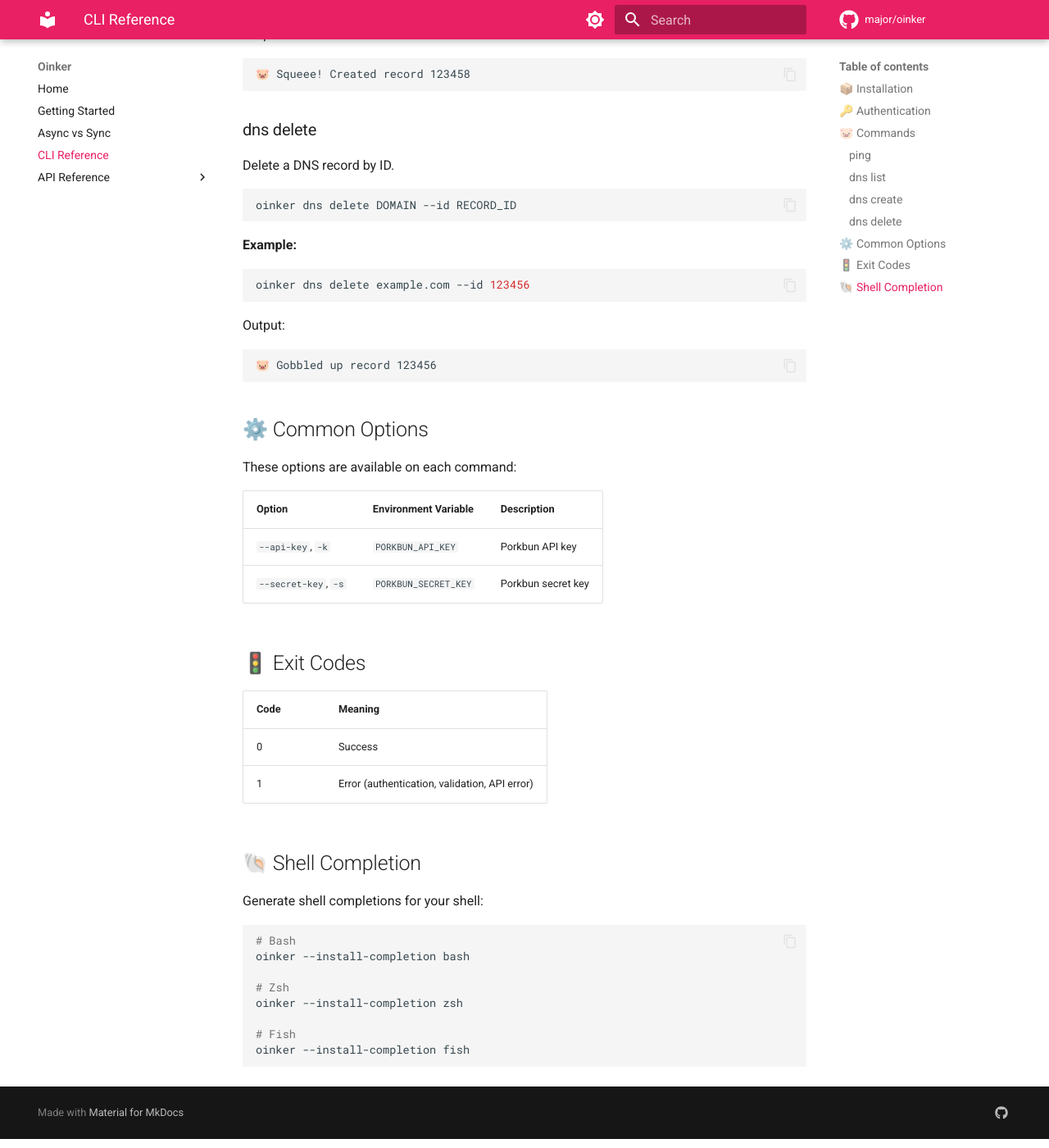
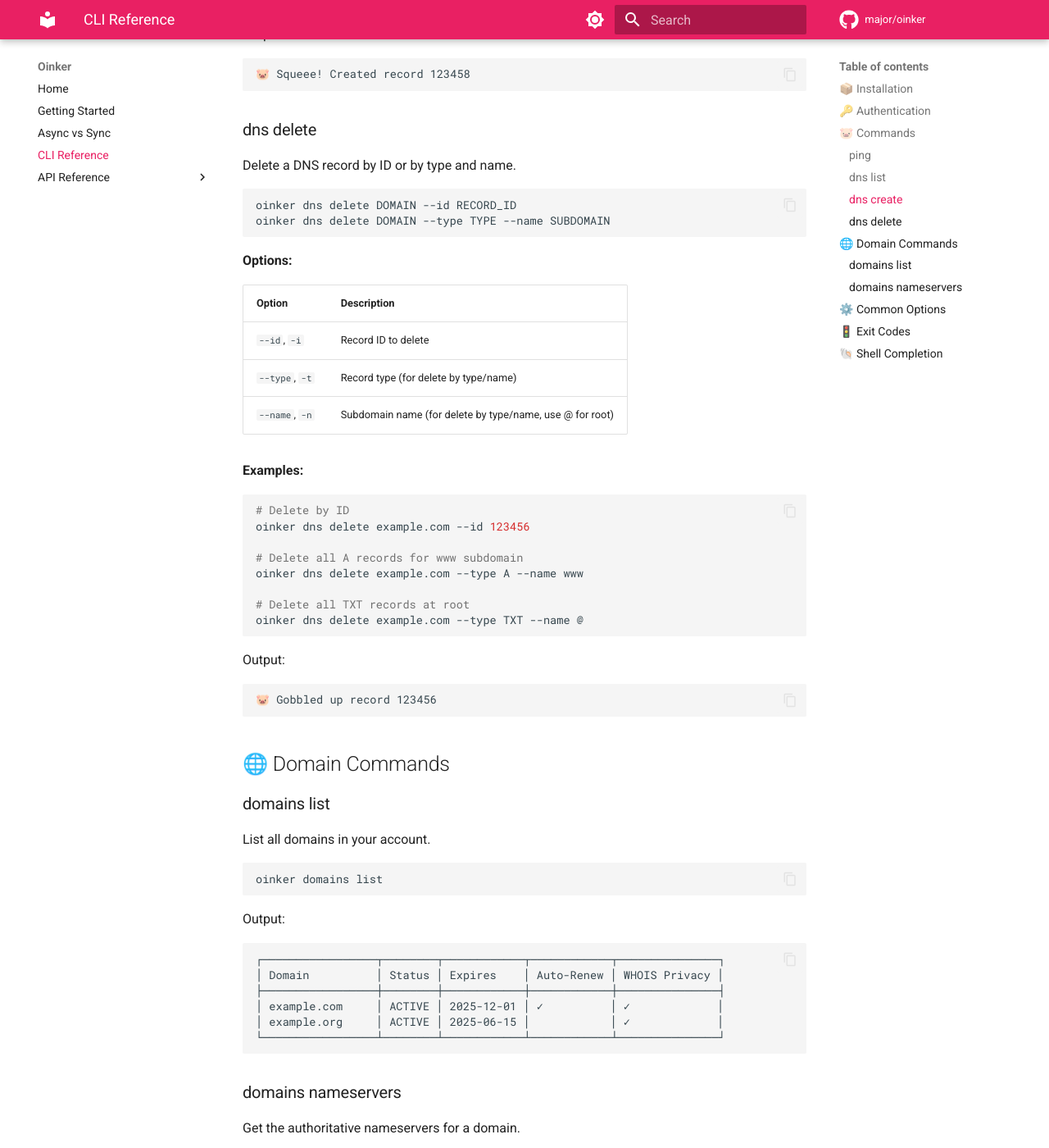
Before and after one commit to major/oinker, an MkDocs documentation site: the page built from docs/cli.md, in a window 1280 px wide and 1400 px high, scrolled down 2404 px. Shown: the whole window at 82% size. Built offline with MkDocs 1.6.1 and Material for MkDocs 9.7.7, drawn with Linux system fonts in a browser that asks for light colours; comment, search, counter and statistics services are not loaded; some of the changed text lies outside the part shown.

Commit message:
docs: add domain commands to CLI reference (#15)
Signed-off-by: Major Hayden <major@mhtx.net>

````diff
--- a/docs/cli.md
+++ b/docs/cli.md
@@ -113,22 +113,87 @@
 
 ### dns delete
 
-Delete a DNS record by ID.
+Delete a DNS record by ID or by type and name.
 
 ```bash
 oinker dns delete DOMAIN --id RECORD_ID
+oinker dns delete DOMAIN --type TYPE --name SUBDOMAIN
 ```
 
-**Example:**
+**Options:**
+
+| Option | Description |
+|--------|-------------|
+| `--id`, `-i` | Record ID to delete |
+| `--type`, `-t` | Record type (for delete by type/name) |
+| `--name`, `-n` | Subdomain name (for delete by type/name, use @ for root) |
+
+**Examples:**
 
 ```bash
+# Delete by ID
 oinker dns delete example.com --id 123456
+
+# Delete all A records for www subdomain
+oinker dns delete example.com --type A --name www
+
+# Delete all TXT records at root
+oinker dns delete example.com --type TXT --name @
 ```
 
 Output:
 
 ```text
 🐷 Gobbled up record 123456
+```
+
+## 🌐 Domain Commands
+
+### domains list
+
+List all domains in your account.
+
+```bash
+oinker domains list
+```
+
+Output:
+
+```text
+┌─────────────────┬────────┬────────────┬────────────┬───────────────┐
+│ Domain          │ Status │ Expires    │ Auto-Renew │ WHOIS Privacy │
+├─────────────────┼────────┼────────────┼────────────┼───────────────┤
+│ example.com     │ ACTIVE │ 2025-12-01 │ ✓          │ ✓             │
+│ example.org     │ ACTIVE │ 2025-06-15 │            │ ✓             │
+└─────────────────┴────────┴────────────┴────────────┴───────────────┘
+```
+
+### domains nameservers
+
+Get the authoritative nameservers for a domain.
+
+```bash
+oinker domains nameservers DOMAIN
+```
+
+**Arguments:**
+
+| Argument | Description |
+|----------|-------------|
+| `DOMAIN` | Domain name (e.g., `example.com`) |
+
+**Example:**
+
+```bash
+oinker domains nameservers example.com
+```
+
+Output:
+
+```text
+🐷 Nameservers for example.com:
+   ns1.porkbun.com
+   ns2.porkbun.com
 ```
 
 ## ⚙️ Common Options
````
